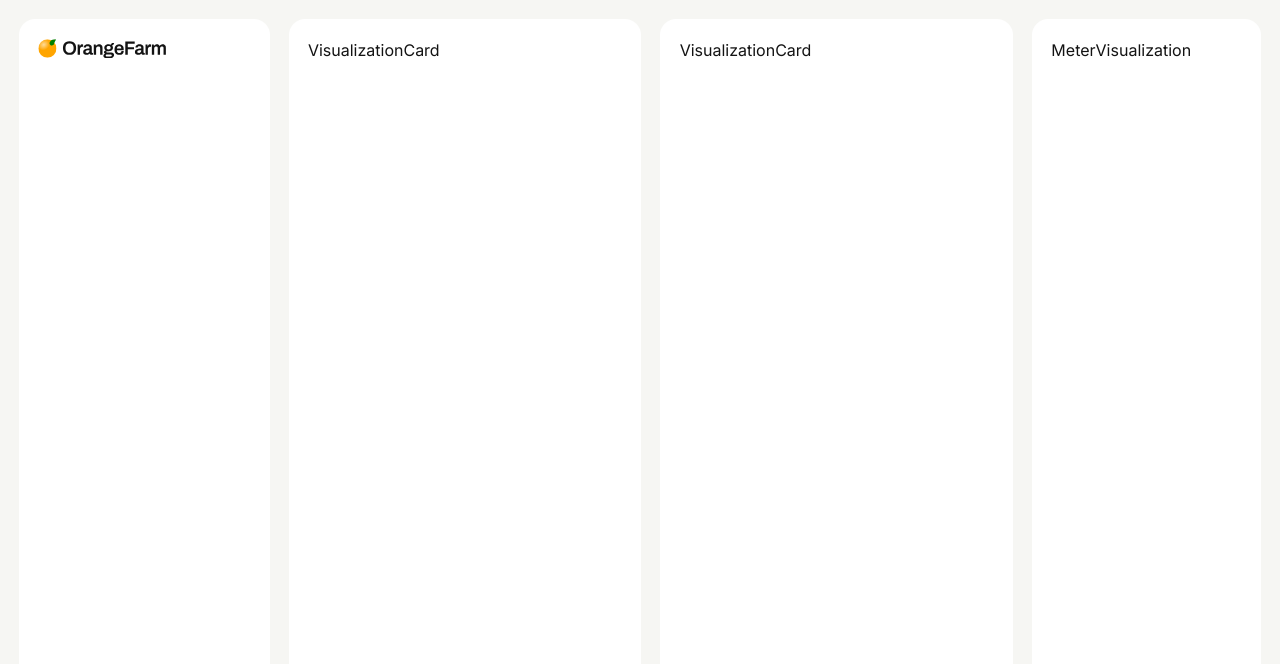
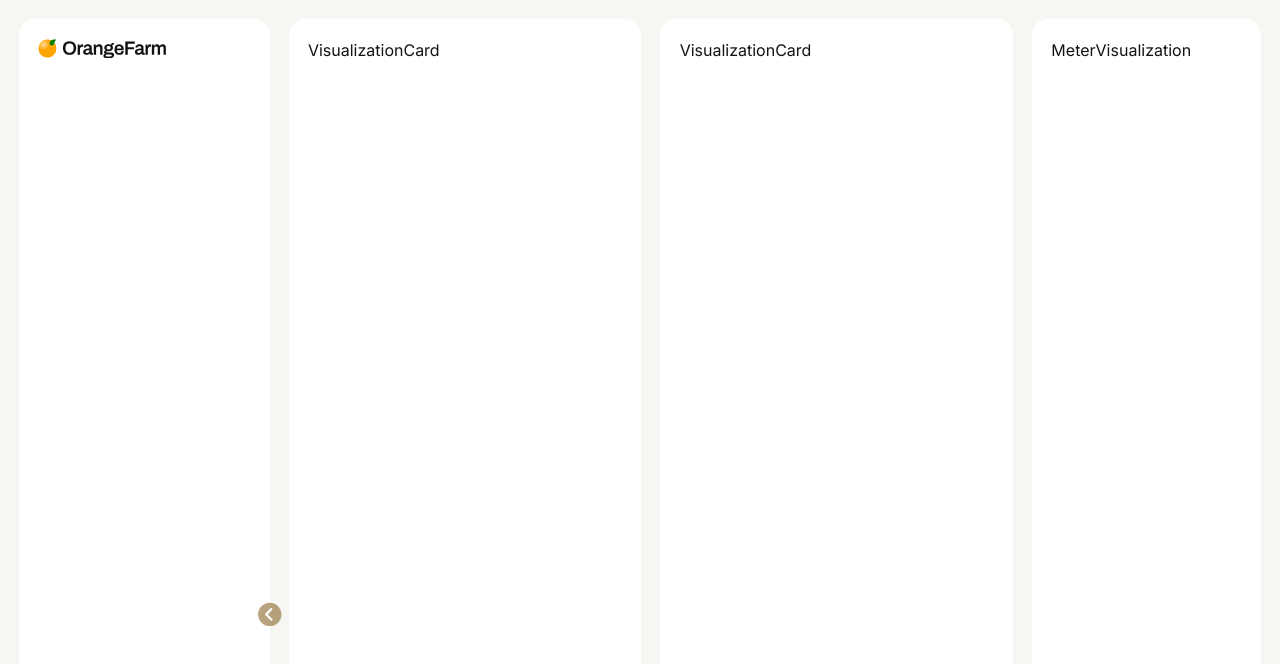
Before and after one commit to the-halfbloodprince/toshiba-task-dashboard-frontend, a Next.js app: page / in a window 1280 px wide. Shown: the top 664 px of the page. Built offline with nearby package versions, Linux system fonts and the light colour scheme.

Commit message:
expand shrink button

```diff
--- a/components/layout/SideBar.module.scss
+++ b/components/layout/SideBar.module.scss
@@ -1,6 +1,7 @@
 @use "@/utils/screenSizes" as screenSizes;
 
 .container {
+  position: relative;
   width: 100%;
   height: 100%;
   padding: 1.2rem;
@@ -11,4 +12,18 @@
   @media screen and (max-width: screenSizes.$xl) {
     border-radius: 0;
   }
+
+  .expandIcon {
+    font-size: 1.8rem;
+    position: absolute;
+    bottom: 20%;
+    right: 0;
+    translate: 50%;
+    color: var(--darkOrange);
+    opacity: .5;
+
+    &[data-flipped=true] {
+      rotate: 180deg;
+    }
+  }
 }
--- a/components/layout/SideBar.tsx
+++ b/components/layout/SideBar.tsx
@@ -1,6 +1,7 @@
 import React, { FC } from 'react'
 import styles from './SideBar.module.scss'
 import Image from 'next/image'
+import { IoIosArrowDroprightCircle as ExpandIcon } from "react-icons/io";
 import Logo from './Logo';
 
 type Props = {
@@ -11,10 +12,9 @@ type Props = {
 const SideBar: FC<Props> = ({ toggleSidebar, expanded }) => {
   return (
     <div className={styles.container}>
+      <ExpandIcon onClick={toggleSidebar} className={styles.expandIcon} data-flipped={expanded} />
       <div className={styles.header}>
-        <div onClick={toggleSidebar}>
-          <Logo variant={expanded ? 'large' : 'small'} />
-        </div>
+        <Logo variant={expanded ? 'large' : 'small'} />
       </div>
     </div>
   )
```
